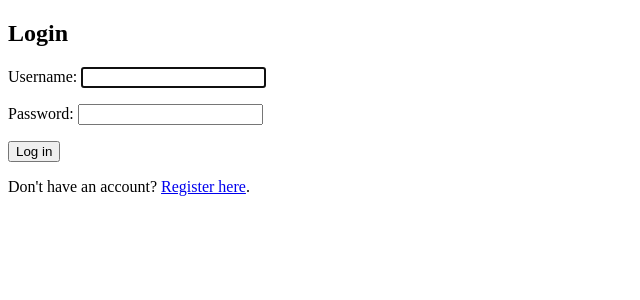
After one commit to kirkeruusalu/Cybersecurity-Project-I, a Django app: page /login/ in a window 1280 px wide. The commit adds this page. Shown: the top 300 px of the page, without its empty margins (0-640 px from the left). Run offline with Django 5.2, Linux system fonts and the light colour scheme.

Commit message:
login and register

```diff
--- a/mysite/settings.py
+++ b/mysite/settings.py
@@ -121,3 +121,7 @@ STATIC_URL = 'static/'
 # https://docs.djangoproject.com/en/5.2/ref/settings/#default-auto-field
 
 DEFAULT_AUTO_FIELD = 'django.db.models.BigAutoField'
+
+LOGIN_URL = "/login/"
+LOGIN_REDIRECT_URL = "/index/"
+LOGOUT_REDIRECT_URL = "/login/"
--- a/mysite/urls.py
+++ b/mysite/urls.py
@@ -18,6 +18,6 @@ from django.contrib import admin
 from django.urls import include, path
 
 urlpatterns = [
-    path("polls/", include("polls.urls")),
+    path("", include("polls.urls")),
     path('admin/', admin.site.urls),
 ]
--- a/polls/templates/polls/index.html
+++ b/polls/templates/polls/index.html
@@ -7,3 +7,4 @@
 {% else %}
     <p>No polls are available.</p>
 {% endif %}
+<a href="{% url 'polls:beginning' %}">logout</a>
--- /dev/null
+++ b/polls/templates/polls/registration/login.html
@@ -0,0 +1,16 @@
+<!DOCTYPE html>
+<html lang="en">
+<head>
+  <meta charset="UTF-8">
+  <title>Login</title>
+</head>
+<body>
+  <h2>Login</h2>
+  <form method="post">
+    {% csrf_token %}
+    {{ form.as_p }}
+    <button type="submit">Log in</button>
+  </form>
+  <p>Don't have an account? <a href="{% url 'polls:register' %}">Register here</a>.</p>
+</body>
+</html>
--- a/polls/templates/polls/results.html
+++ b/polls/templates/polls/results.html
@@ -7,3 +7,4 @@
 </ul>
 
 <a href="{% url 'polls:detail' question.id %}">Vote again?</a>
+<a href="{% url 'polls:index' %}">Back to all polls</a>
--- a/polls/urls.py
+++ b/polls/urls.py
@@ -4,8 +4,12 @@ from . import views
 
 app_name = "polls"
 urlpatterns = [
-    path("", views.IndexView.as_view(), name="index"),
+    path("", views.beginning, name="beginning"),
+    path("index/", views.IndexView.as_view(), name="index"),
     path("<int:pk>/", views.DetailView.as_view(), name="detail"),
     path("<int:pk>/results/", views.ResultsView.as_view(), name="results"),
     path("<int:question_id>/vote/", views.vote, name="vote"),
+    path("register/", views.register, name="register"),
+    path("login/", views.CustomLoginView.as_view(), name="login"),
+    path("logout/", views.CustomLogoutView.as_view(), name="logout"),
 ]
--- a/polls/views.py
+++ b/polls/views.py
@@ -2,7 +2,9 @@ from django.db.models import F
 from django.urls import reverse
 from django.http import HttpResponse, HttpResponseRedirect
 from django.template import loader
-from django.shortcuts import get_object_or_404, render
+from django.contrib.auth.forms import UserCreationForm
+from django.contrib.auth.views import LoginView, LogoutView
+from django.shortcuts import get_object_or_404, render, redirect
 from django.views import generic
 from .models import Choice, Question
 
@@ -22,6 +24,15 @@ class ResultsView(generic.DetailView):
     model = Question
     template_name = "polls/results.html"
 
+class CustomLoginView(LoginView):
+    template_name = "polls/registration/login.html"
+
+class CustomLogoutView(LogoutView):
+    template_name = "polls/registration/login.html"
+
+def beginning(request):
+    return render(request, "polls/beginning.html")
+
 def vote(request, question_id):
     question = get_object_or_404(Question, pk=question_id)
     try:
@@ -39,3 +50,13 @@ def vote(request, question_id):
         selected_choice.votes = F("votes") + 1
         selected_choice.save()
         return HttpResponseRedirect(reverse("polls:results", args=(question.id,)))
+
+def register(request):
+    if request.method == "POST":
+        form = UserCreationForm(request.POST)
+        if form.is_valid():
+            form.save()
+            return redirect("polls:login")
+    else:
+        form = UserCreationForm()
+    return render(request, "polls/registration/register.html", {"form": form})
```
Also changed, not shown: polls/templates/polls/beginning.html (added, +11 -0 lines), polls/templates/polls/registration/register.html (added, +16 -0 lines).
